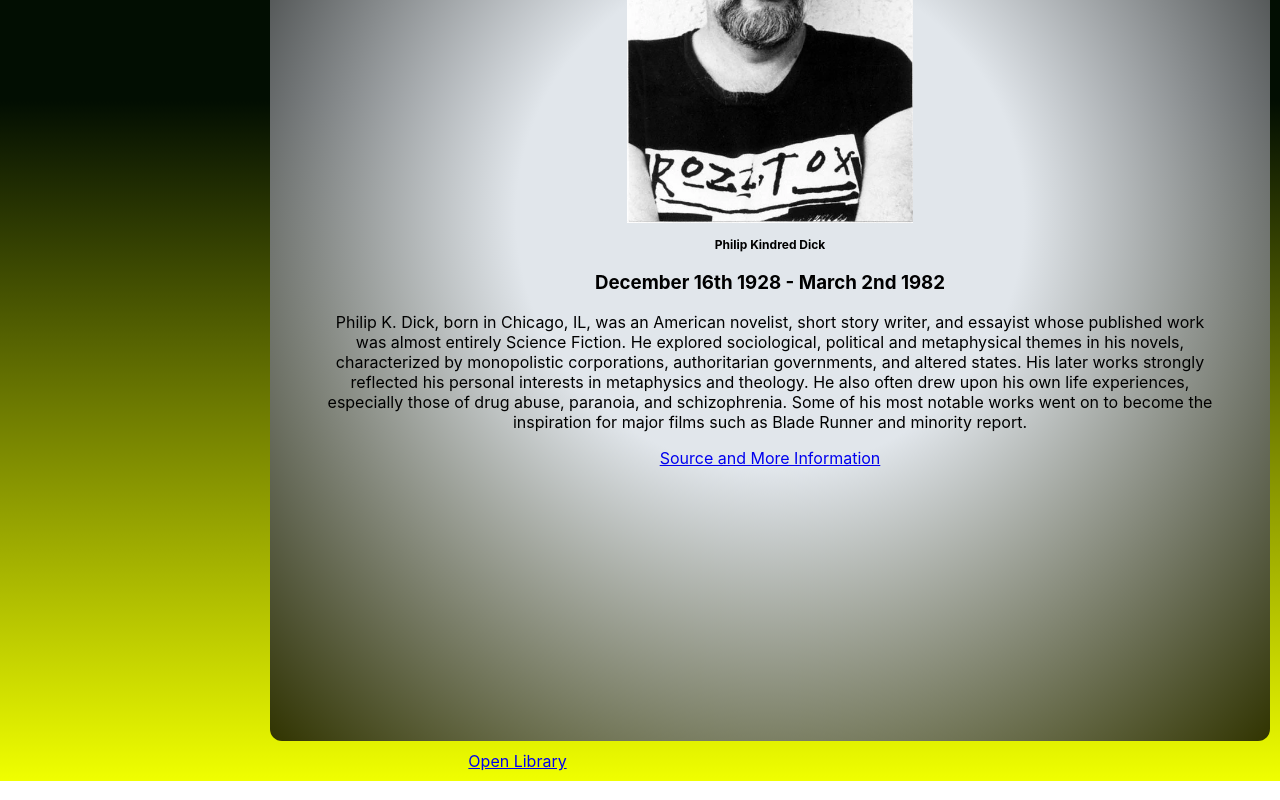
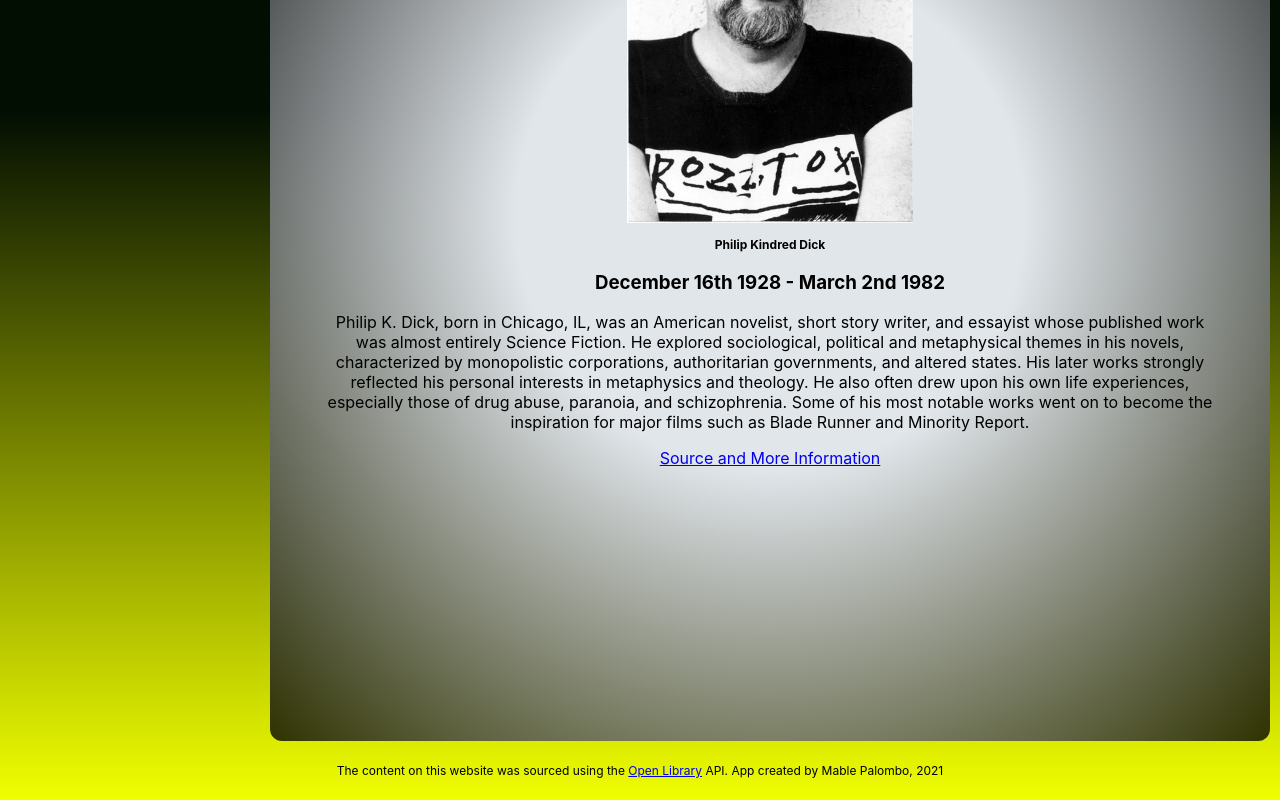
Before and after one commit to largemable/PKDatabase, a React (Create React App) app: page /about in a window 1280 px wide. Shown: the part 579-1379 px from the top of the page. Built offline with nearby package versions, Linux system fonts and the light colour scheme; no server answers; the HTML template or start-up script is replaced by a standard one.

Commit message:
footer added

```diff
--- a/src/About/About.js
+++ b/src/About/About.js
@@ -18,7 +18,7 @@ const About = () => {
 				often drew upon his own life experiences, especially those of drug
 				abuse, paranoia, and schizophrenia. Some of his most notable works went
 				on to become the inspiration for major films such as Blade Runner and
-				minority report.
+				Minority Report.
 			</p>
 			<a
 				href='https://en.wikipedia.org/wiki/Philip_K._Dick'
--- a/src/App.css
+++ b/src/App.css
@@ -24,9 +24,9 @@
 		rgba(2, 14, 2, 1) 50%
 	);
 	filter: progid:DXImageTransform.Microsoft.gradient(startColorstr="#f0ff00",endColorstr="#020e02",GradientType=1);
+
 }
-.home {
-}
+
 .header {
 	display: flex;
 	background-color: black;
@@ -109,3 +109,8 @@ filter: progid:DXImageTransform.Microsoft.gradient(startColorstr="#e1e6eb",endCo
 .book-details img:hover{
 	transform: scale(1.1);
 }
+footer{
+grid-column: 1/ span 3;
+align-items: center;
+font-size: 12px;
+}
--- a/src/App.js
+++ b/src/App.js
@@ -9,7 +9,6 @@ import Home from './Home';
 function App() {
 	return (
 		<div className='App'>
-			<div className='about'></div>
 			<div className='header'>
 				<Header />
 			</div>
@@ -25,9 +24,13 @@ function App() {
 				/>
 			</main>
 			<footer>
-				<a href='http://openlibrary.org' target='_blank' rel='noreferrer'>
-					Open Library
-				</a>
+				<p>
+					The content on this website was sourced using the{' '}
+					<a href='http://openlibrary.org' target='_blank' rel='noreferrer'>
+						Open Library
+					</a>{' '}
+					API. App created by Mable Palombo, 2021
+				</p>
 			</footer>
 		</div>
 	);
--- a/src/Books/BookDetails.js
+++ b/src/Books/BookDetails.js
@@ -30,6 +30,7 @@ const BookDetails = ({ match }) => {
 			}
 		}
 	}
+
 	return (
 		<div className='book-details'>
 			{bookDetails.covers ? (
```
